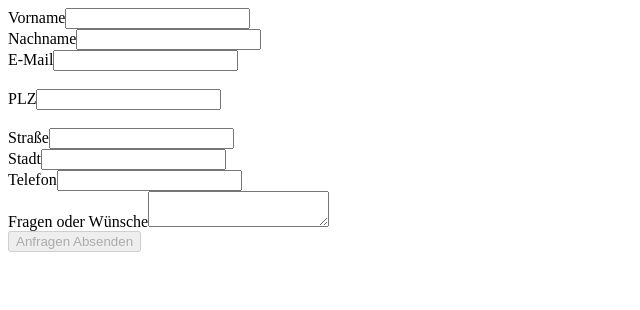
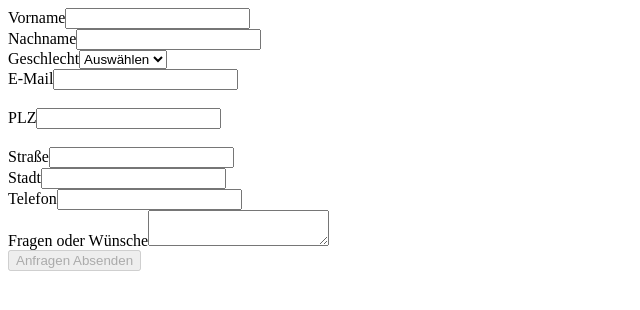
Before and after one commit to TimBluesWin/seitenalm-klon, an Angular app: page / in a window 1280 px wide. Shown: the top 310 px of the page, without its empty margins (0-640 px from the left). Built offline with nearby package versions, Linux system fonts and the light colour scheme.

Commit message:
Art der Commit: Feature
Benutzer kann jetzt das Geschlecht auswählen.

```diff
--- a/src/app/app.component.html
+++ b/src/app/app.component.html
@@ -28,6 +28,24 @@
     </div>
   </div>
   <br />
+
+  <label for="geschlecht">Geschlecht</label>
+  <select formControlName="geschlecht">
+    <option value="" selected>Auswählen</option>
+    <option *ngFor="let geschlecht of geschlechtList" [ngValue]="geschlecht.value">
+      {{ geschlecht.name }}
+    </option>
+  </select>
+  <br>
+
+  <div
+  *ngIf="anmeldungForm.controls.geschlecht.invalid && (anmeldungForm.controls.geschlecht.dirty || anmeldungForm.controls.geschlecht.touched)"
+  >
+    <div *ngIf="anmeldungForm.controls.geschlecht.errors?.['required']">
+      Geschlecht ist erforderlich.
+    </div>
+  </div>
+
 
   <label for="email">E-Mail</label>
   <input id="email" type="email" formControlName="email" required/>
--- a/src/app/app.component.ts
+++ b/src/app/app.component.ts
@@ -13,6 +13,10 @@ import { CommonModule } from "@angular/common";
   imports: [CommonModule, ReactiveFormsModule, FormsModule]
 })
 export class AppComponent {
+  geschlechtList = [
+    {name: "Männlich", value: "M"},
+    {name: "Weiblich", value: "W"},
+  ];
   anmeldungForm = new FormGroup({
     // Ich bekomme dieses Regex für die Validierung der Namen von dieser Website:
     // https://a-tokyo.medium.com/first-and-last-name-validation-for-forms-and-databases-d3edf29ad29d
@@ -24,6 +28,7 @@ export class AppComponent {
       Validators.required,
       Validators.pattern("^[a-zA-Z\xC0-\uFFFF]+([ \\-']{0,1}[a-zA-Z\xC0-\uFFFF]+){0,2}[.]{0,1}$")
     ]),
+    geschlecht: new FormControl("", [Validators.required]),
     // Ich benutze keine FormGroup, weil es aussieht, dass das originale
     // Formular keine Formgroup verwendet (kein Headings usw.)
 
```
